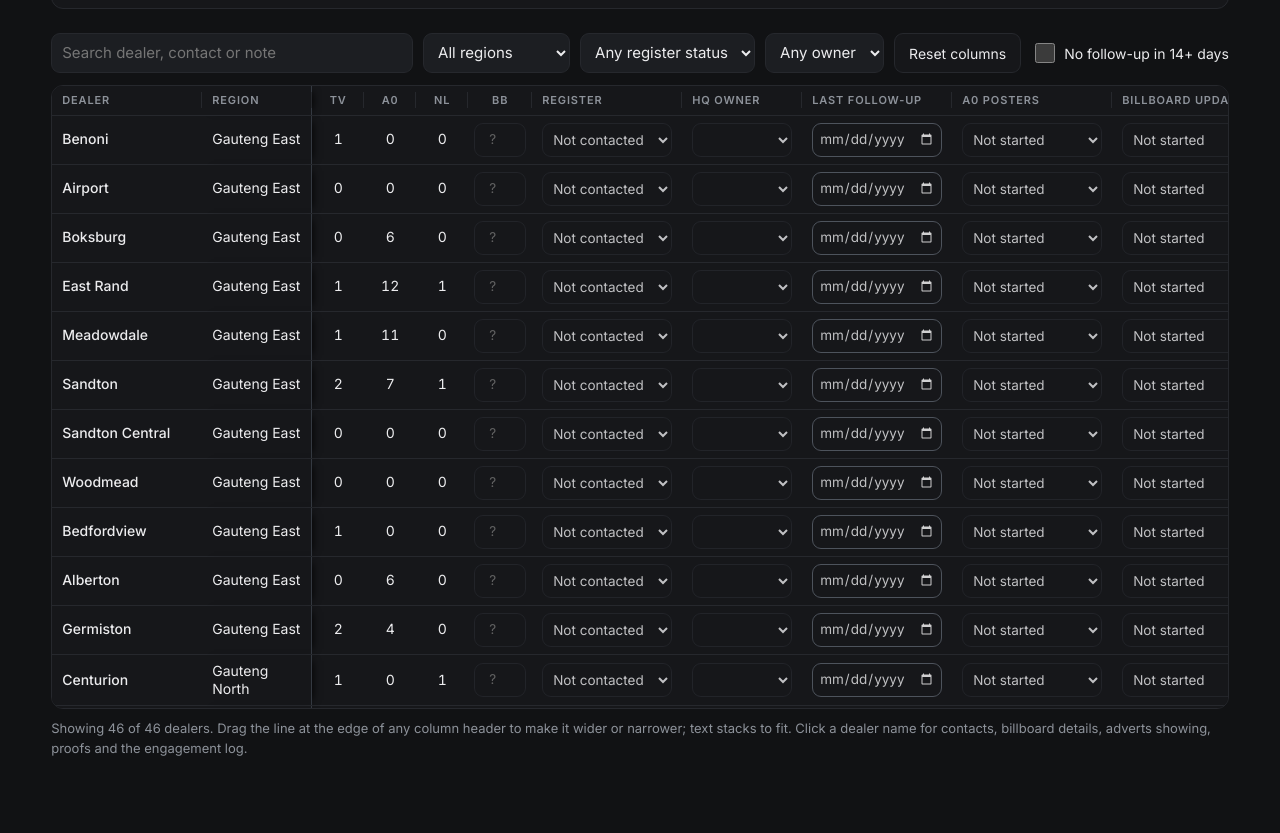
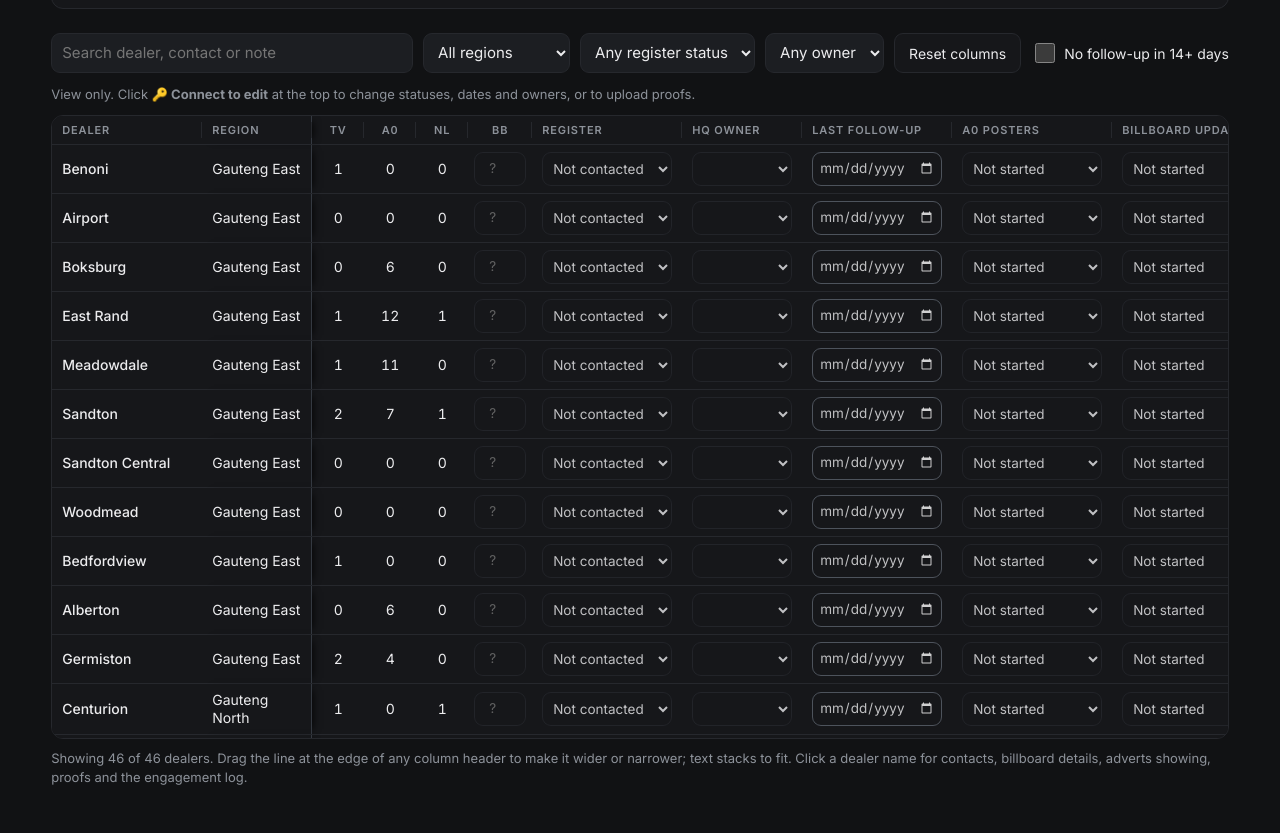
Before and after one commit to AwsomeAubs/dealer-asset-tracker, a plain HTML site: page index.html in a window 1280 px wide. Shown: the part 950-1783 px from the top of the page. Before the commit the page ends 1753 px from the top, so only its background shows below. Drawn offline with nearby package versions, Linux system fonts and the light colour scheme.

Commit message:
Show view-only hint above the table
Co-Authored-By: Claude Opus 5.5 <noreply@anthropic.com>
Claude-Session: https://claude.ai/code/session_01XCnzya9KyAd5vGX9NQ2YD1

```diff
--- a/index.html
+++ b/index.html
@@ -76,7 +76,7 @@ td:nth-child(-n+2),th:nth-child(-n+2){position:sticky;left:0;background:var(--ca
 td:nth-child(2),th:nth-child(2){left:var(--c0,150px);box-shadow:inset -1px 0 0 var(--g1),6px 0 8px -6px #000}
 tbody tr:hover td:nth-child(-n+2){background:var(--card2)}
 [data-lab]{border-radius:4px}body.editing [data-lab]{outline:1px dashed var(--g2);outline-offset:2px;cursor:text;padding:0 2px}body.editing [data-lab]:focus{outline:1px solid var(--acc);color:var(--ink)}
-body.ro #rows select,body.ro #rows input{cursor:pointer;opacity:.8}body.ro .rohint{display:block}body.ro #add,body.ro #eh,body.ro #drop,body.ro #vdel,body.ro #ok,body.ro #del,body.ro .logadd{display:none!important}
+body.ro #rows select,body.ro #rows input{cursor:pointer;opacity:.8}.rohint{display:none}body.ro .rohint{display:block}body.ro #add,body.ro #eh,body.ro #drop,body.ro #vdel,body.ro #ok,body.ro #del,body.ro .logadd{display:none!important}
 #eh.on{border-color:var(--acc);color:var(--acc)}
 td select,td input{min-height:34px;font-size:13.5px;padding:0 6px;background:transparent}
 td select{padding-right:4px}
@@ -164,7 +164,7 @@ dialog::backdrop{background:#000000b3;backdrop-filter:blur(3px)}
   <button type="button" id="eh" title="Rename column and section headings">Edit headings</button>
   <label style="display:flex;gap:6px;align-items:center;font-size:14px"><input type="checkbox" id="fod" style="min-height:20px;width:20px"> No follow-up in 14+ days</label>
  </div>
- <p class="rohint note" style="display:none;margin:0 0 10px">View only. Click <b>🔑 Connect to edit</b> at the top to change statuses, dates and owners, or to upload proofs.</p>
+ <p class="rohint note" style="margin:0 0 10px">View only. Click <b>🔑 Connect to edit</b> at the top to change statuses, dates and owners, or to upload proofs.</p>
  <div class="scroll"><table id="tbl"><colgroup id="cg"></colgroup><thead><tr>
   <th>Dealer</th><th>Region</th><th class="n" title="TV / digital screens">TV</th><th class="n" title="A0 clip-on poster frames">A0</th><th class="n" title="N-Line branded display spaces">NL</th><th class="n" title="Billboards on premises">BB</th><th>Register</th><th>HQ owner</th><th>Last follow-up</th><th>A0 posters</th><th>Billboard update</th><th>TV content</th><th>N-Line vehicle</th><th>Proofs</th>
  </tr></thead><tbody id="rows"></tbody></table></div>
```
